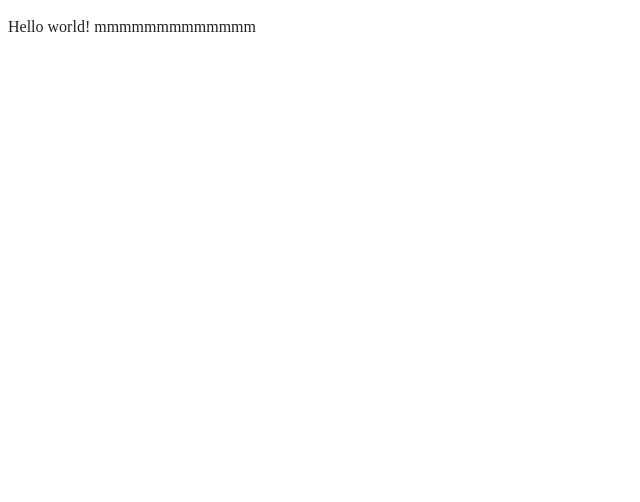
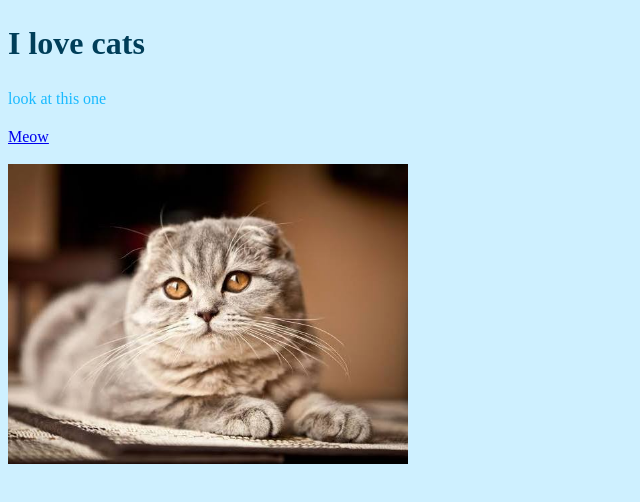
Before and after one commit to sieriakovanataliia-lang/HTML-assignment, a website built with webpack: page index.html in a window 1280 px wide. Shown: the whole page, without its empty margins (0-640 px from the left). Built offline with nearby package versions, Linux system fonts and the light colour scheme.

Commit message:
Added text and picture, font colour

```diff
--- a/index.html
+++ b/index.html
@@ -21,11 +21,19 @@
   <link rel="manifest" href="site.webmanifest">
   <meta name="theme-color" content="#fafafa">
 </head>
-
+<style>
+  body{background-color:#CEF0FF;
+    color: #19BAFF;
+    h1 {color: #003E59;
+  }</style>
 <body>
 
   <!-- Add your site or application content here -->
-  <p>Hello world! mmmmmmmmmmmmm</p>
+  <h1> I love cats</h1>
+  <p>look at this one</p>
+  <a href="https://en.wikipedia.org/wiki/Cat"> Meow </a>
+  <p></p>
+  <img src="img/photo.jpeg" alt="fat cat" style="width:400px;height:300px;">
   <script src="js/app.js"></script>
 
 </body>
```
Also changed, not shown: img/photo.jpeg (added).
